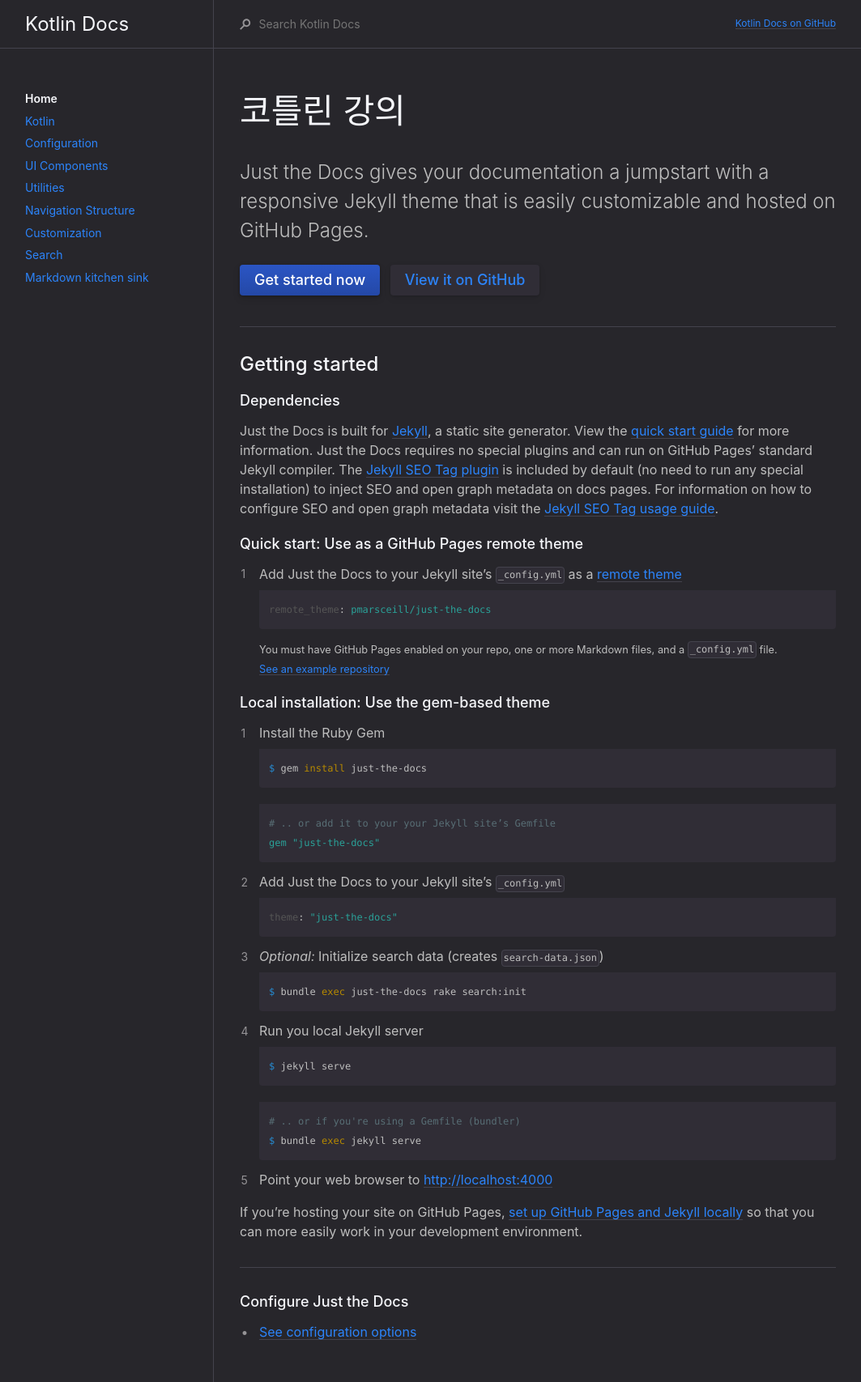
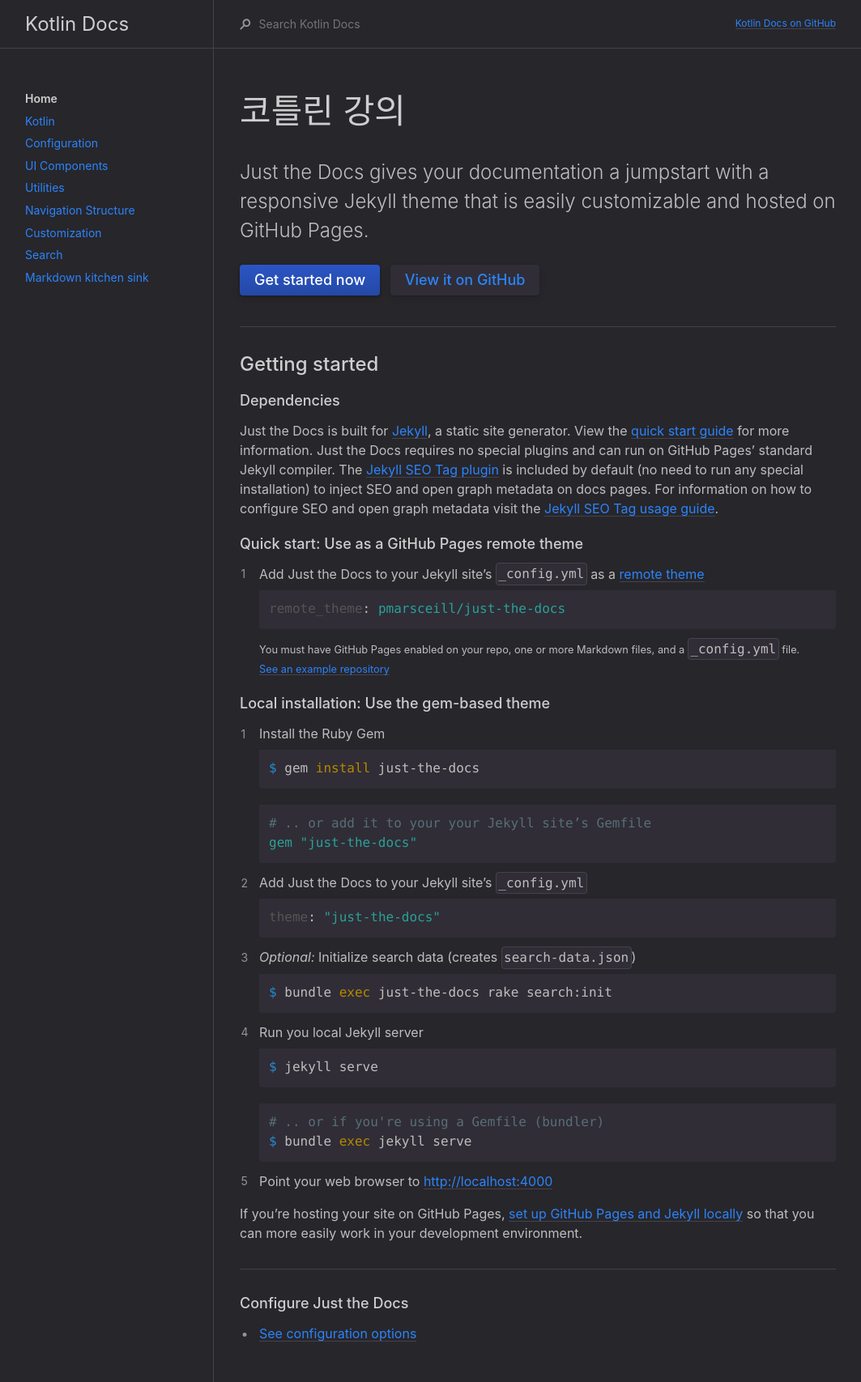
Before and after one commit to labyrintos71/deprecated_docs_2019, a Jekyll site: the page built from index.md, in a window 1280 px wide. Shown: the whole page at 81% size, without its empty margins (108-1171 px from the left). Built offline with Jekyll 4.4.1, drawn with Linux system fonts in a browser that asks for light colours.

Commit message:
디자인 수정

```diff
--- a/_sass/base.scss
+++ b/_sass/base.scss
@@ -84,7 +84,7 @@ a:not([class]) {
 
 code {
   font-family: $mono-font-family;
-  font-size: 12px;
+  font-size: 16px;
   line-height: $body-line-height;
 }
 
--- a/_sass/color_schemes/dark.scss
+++ b/_sass/color_schemes/dark.scss
@@ -4,7 +4,7 @@ $sidebar-color: $grey-dk-300;
 $border-color: $grey-dk-200;
 
 $body-text-color: #BEBEBE;
-$body-heading-color: $grey-lt-000;
+$body-heading-color: #CECECE;
 $nav-child-link-color: $grey-dk-000;
 $search-result-preview-color: $grey-dk-000;
 
```
